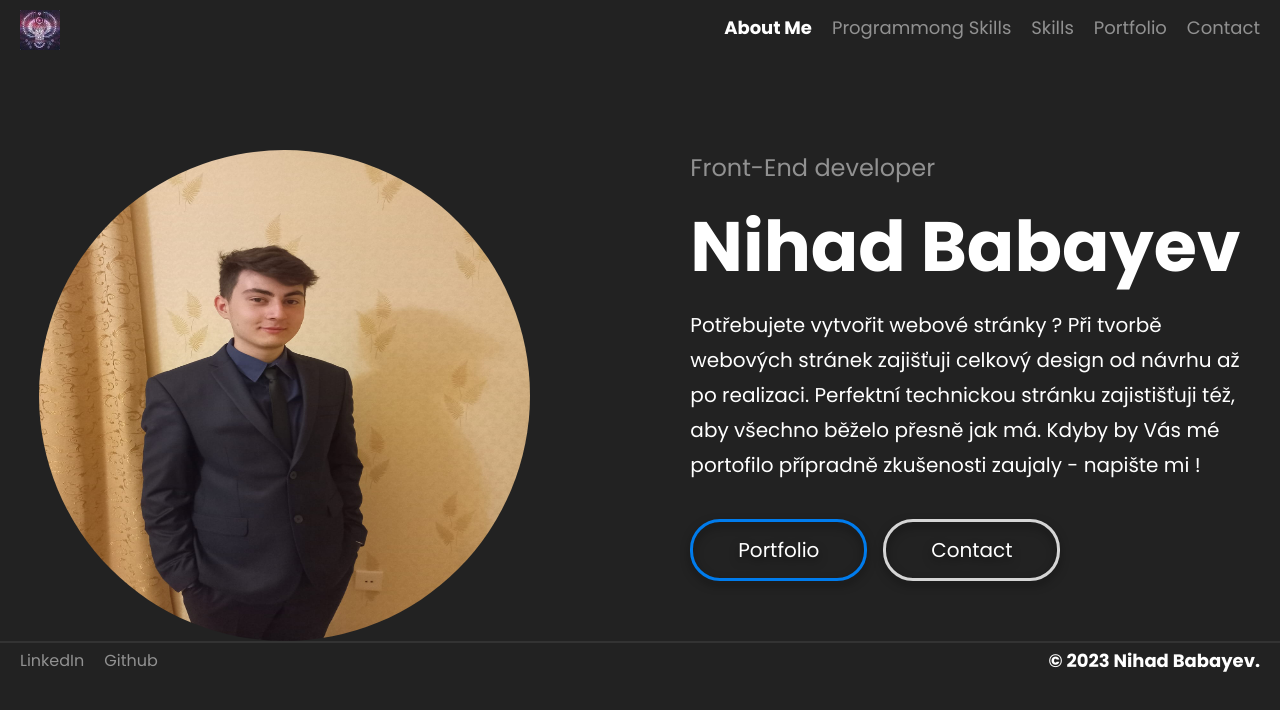
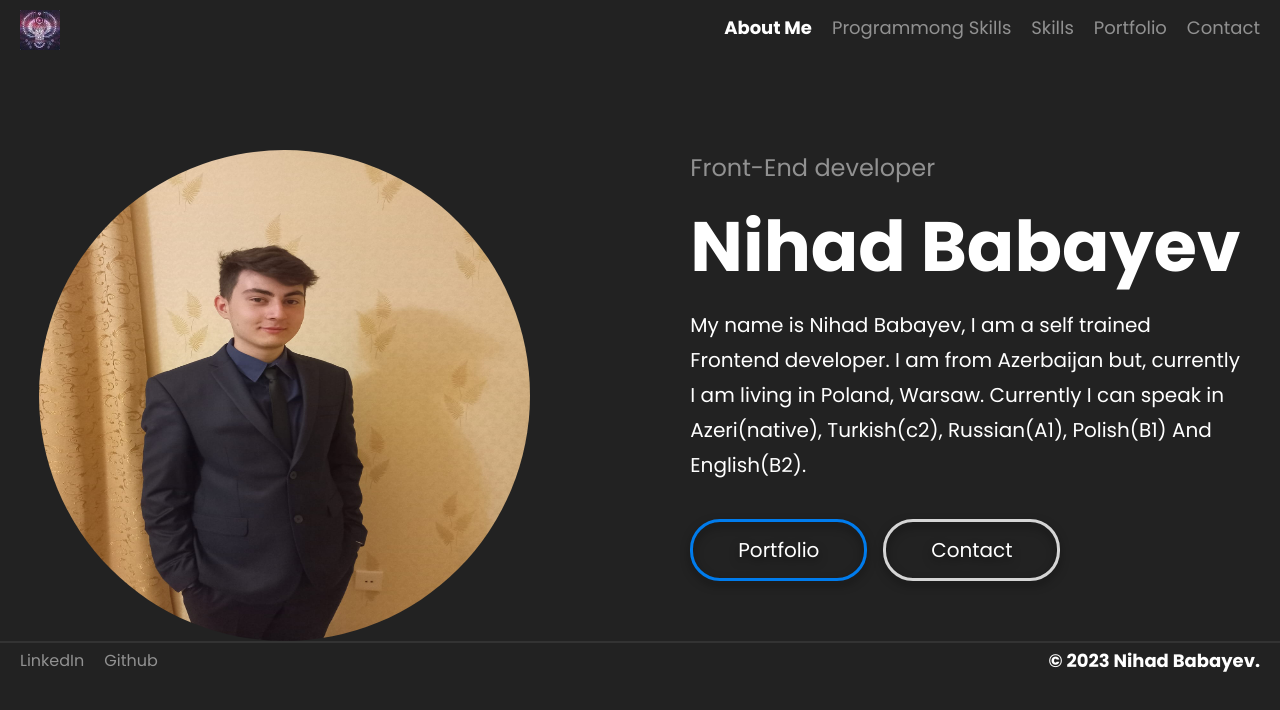
Before and after one commit to Nihad512/Portfolio, a React (Create React App) app: page / in a window 1280 px wide. Shown: the top 710 px of the page. Built offline with nearby package versions, Linux system fonts and the light colour scheme.

Commit message:
Update AboutMe.jsx

```diff
--- a/src/Pages/AboutMe.jsx
+++ b/src/Pages/AboutMe.jsx
@@ -10,7 +10,18 @@ function AboutMe() {
         <span className='flex direction_column About'>
         <p>Front-End developer</p>
         <h1>Nihad Babayev</h1>
-        <p className='myInfo'>Potřebujete vytvořit webové stránky ? Při tvorbě webových stránek zajišťuji celkový design od návrhu až po realizaci. Perfektní technickou stránku zajistišťuji též, aby všechno běželo přesně jak má. Kdyby by Vás mé portofilo přípradně zkušenosti zaujaly - napište mi !</p>
+        <p className='myInfo'>
+        My name is Nihad Babayev,
+I am a self trained Frontend
+developer. I am from
+Azerbaijan but, currently I
+am living in Poland,
+Warsaw. Currently I can
+speak in Azeri(native),
+Turkish(c2), Russian(A1),
+Polish(B1) And
+English(B2).
+        </p>
         <span className='flex direction_row'>
         <Link to="/Portfolio" className='flex justify_center align_center'>Portfolio</Link>
         <Link to="/Contact" className='flex justify_center align_center'>Contact</Link>
```
